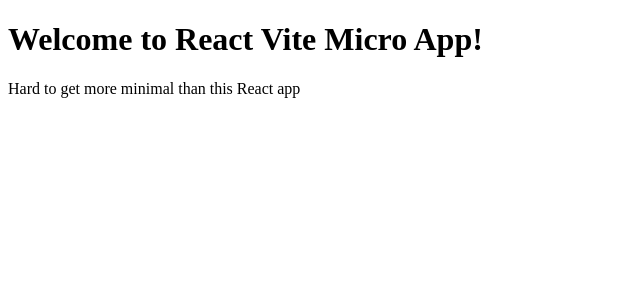
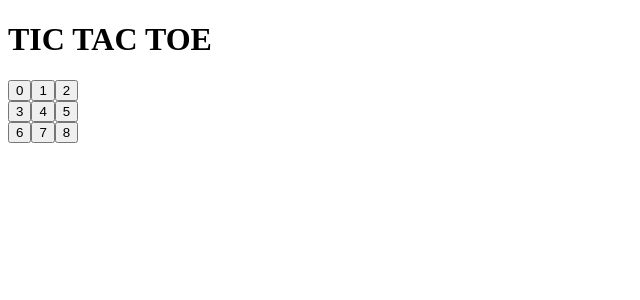
Before and after one commit to fayizmk/tictactoe, a React (Vite) app: page / in a window 1280 px wide. Shown: the top 300 px of the page, without its empty margins (0-640 px from the left). Built offline with nearby package versions, Linux system fonts and the light colour scheme.

Commit message:
board and square components created

```diff
--- a/src/App.jsx
+++ b/src/App.jsx
@@ -1,10 +1,11 @@
-import React from "react";
+import React from 'react';
+import Board from './components/Board';
 
 const App = () => {
   return (
     <>
-      <h1>Welcome to React Vite Micro App!</h1>
-      <p>Hard to get more minimal than this React app</p>
+      <h1>TIC TAC TOE</h1>
+      <Board />
     </>
   );
 };
--- /dev/null
+++ b/src/components/Board.jsx
@@ -0,0 +1,26 @@
+import React from 'react';
+import Square from './Square';
+
+const Board = () => {
+  return (
+    <div>
+      <div>
+        <Square value={0} />
+        <Square value={1} />
+        <Square value={2} />
+      </div>
+      <div>
+        <Square value={3} />
+        <Square value={4} />
+        <Square value={5} />
+      </div>
+      <div>
+        <Square value={6} />
+        <Square value={7} />
+        <Square value={8} />
+      </div>
+    </div>
+  );
+};
+
+export default Board;
--- /dev/null
+++ b/src/components/Square.jsx
@@ -0,0 +1,7 @@
+import React from 'react';
+
+const Square = ({ value }) => {
+  return <button type="button">{value}</button>;
+};
+
+export default Square;
```
Also changed, not shown: 1 other file (tests, documents, lock files or other folders).
